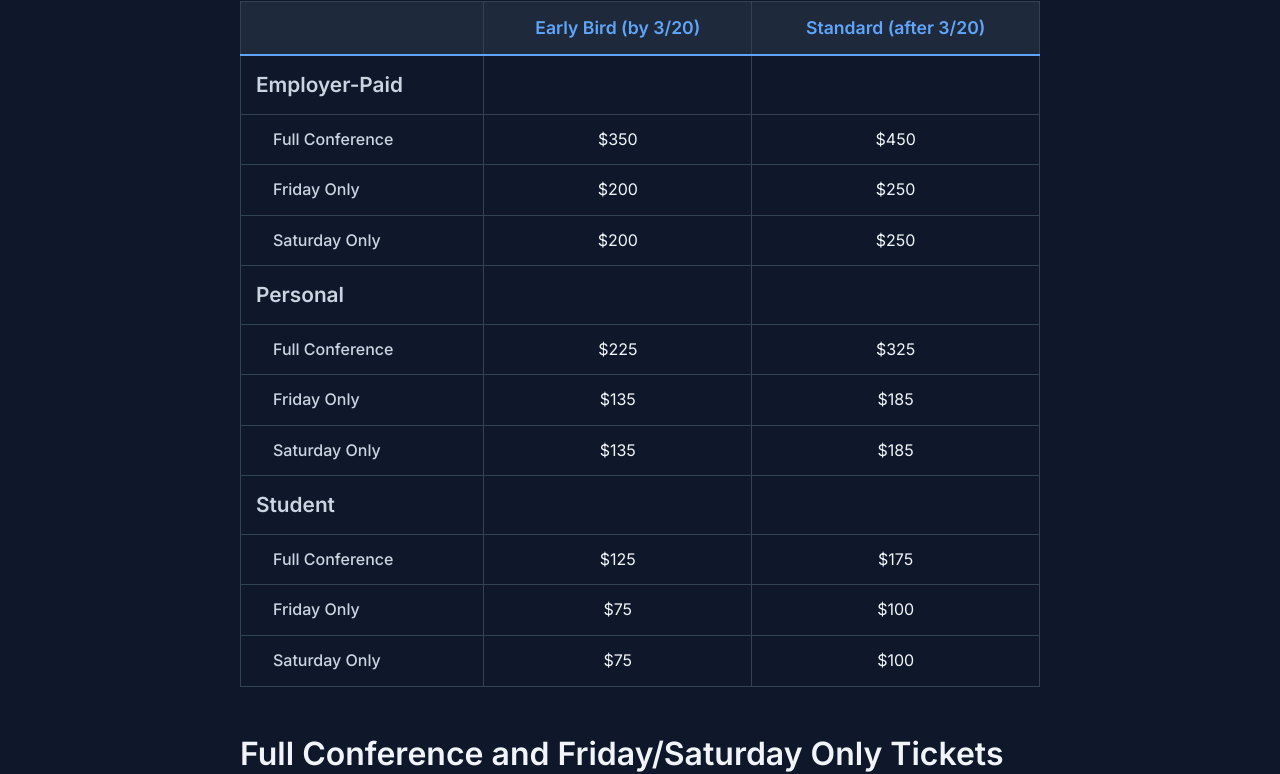
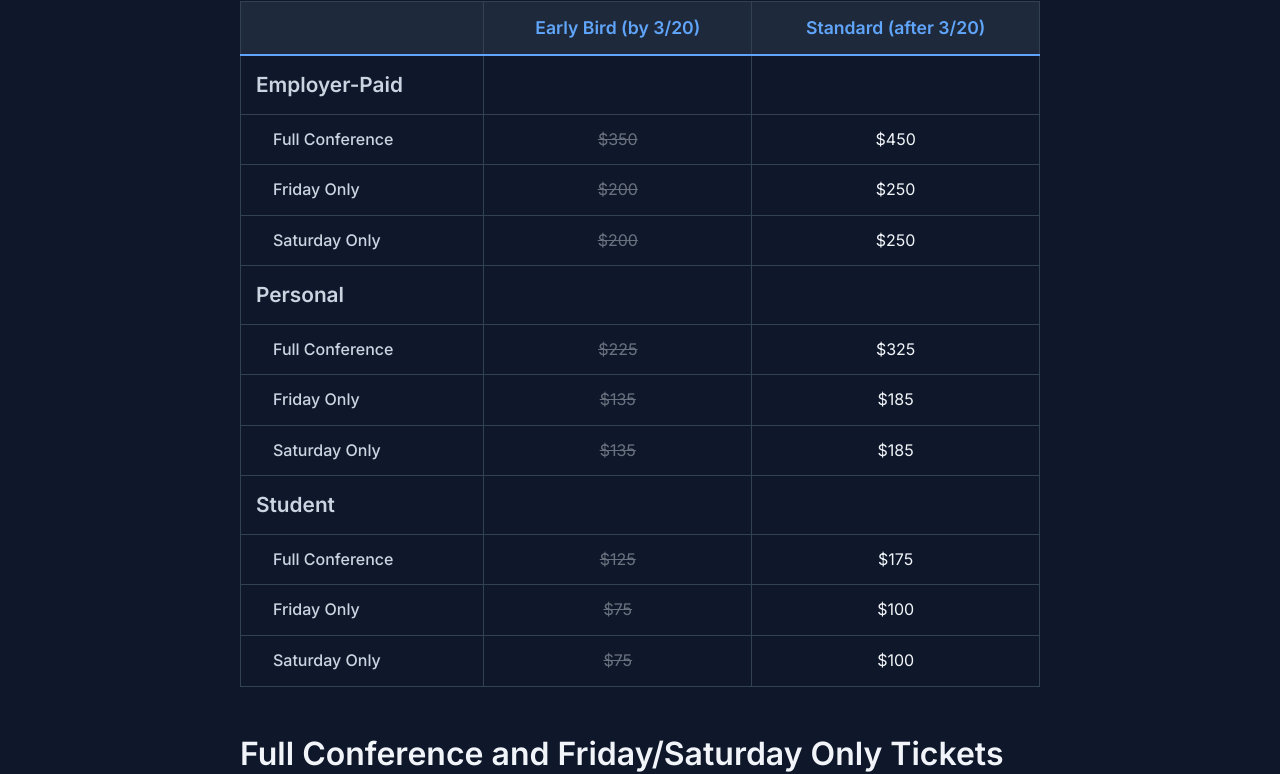
Before and after one commit to pwharrison/amlc-website, a Jekyll site: the page built from 2026/register.md, in a window 1280 px wide and 1400 px high, scrolled down 1151 px. Shown: the part 129-903 px from the top of the window. Built offline with Jekyll 4.4.1, drawn with Linux system fonts in a browser that asks for light colours.

Commit message:
dim and strikethrough expired early bird prices

```diff
--- a/2026/register.md
+++ b/2026/register.md
@@ -37,6 +37,13 @@ A limited number of student tickets are available at the Early Bird rate, so get
 
 **Early Bird pricing is available until March 20.** For tickets sold after March 20, **Standard** pricing will apply. Please consult the table below for Early Bird and Standard pricing across all ticket types.
 
+<style>
+  .early-bird-expired {
+    text-decoration: line-through;
+    opacity: 0.4;
+  }
+</style>
+
 <table class="conference-table">
   <thead>
     <tr>
@@ -53,17 +60,17 @@ A limited number of student tickets are available at the Early Bird rate, so get
     </tr>
     <tr class="sub-row">
       <td>Full Conference</td>
-      <td>$350</td>
+      <td class="early-bird-expired">$350</td>
       <td>$450</td>
     </tr>
     <tr class="sub-row">
       <td>Friday Only</td>
-      <td>$200</td>
+      <td class="early-bird-expired">$200</td>
       <td>$250</td>
     </tr>
     <tr class="sub-row">
       <td>Saturday Only</td>
-      <td>$200</td>
+      <td class="early-bird-expired">$200</td>
       <td>$250</td>
     </tr>
     <tr class="price-row">
@@ -73,17 +80,17 @@ A limited number of student tickets are available at the Early Bird rate, so get
     </tr>
     <tr class="sub-row">
       <td>Full Conference</td>
-      <td>$225</td>
+      <td class="early-bird-expired">$225</td>
       <td>$325</td>
     </tr>
     <tr class="sub-row">
       <td>Friday Only</td>
-      <td>$135</td>
+      <td class="early-bird-expired">$135</td>
       <td>$185</td>
     </tr>
     <tr class="sub-row">
       <td>Saturday Only</td>
-      <td>$135</td>
+      <td class="early-bird-expired">$135</td>
       <td>$185</td>
     </tr>
     <tr class="price-row">
@@ -93,17 +100,17 @@ A limited number of student tickets are available at the Early Bird rate, so get
     </tr>
     <tr class="sub-row">
       <td>Full Conference</td>
-      <td>$125</td>
+      <td class="early-bird-expired">$125</td>
       <td>$175</td>
     </tr>
     <tr class="sub-row">
       <td>Friday Only</td>
-      <td>$75</td>
+      <td class="early-bird-expired">$75</td>
       <td>$100</td>
     </tr>
     <tr class="sub-row">
       <td>Saturday Only</td>
-      <td>$75</td>
+      <td class="early-bird-expired">$75</td>
       <td>$100</td>
     </tr>
   </tbody>
```
